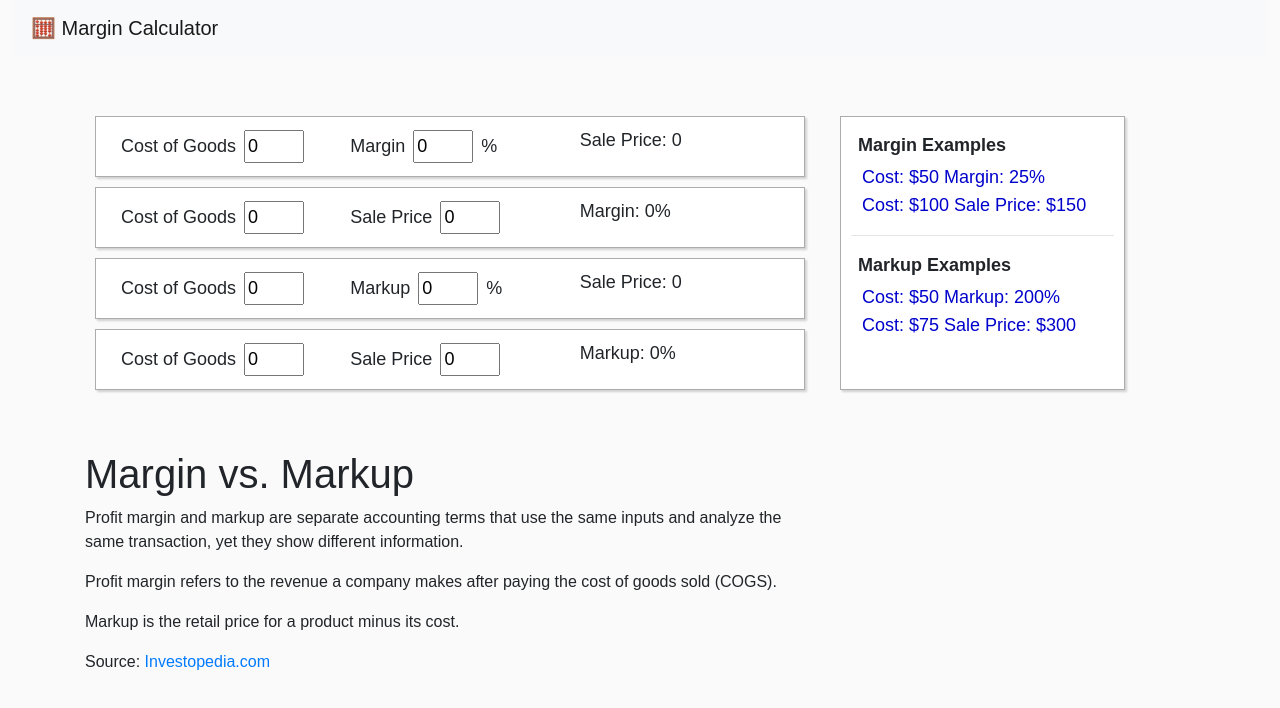
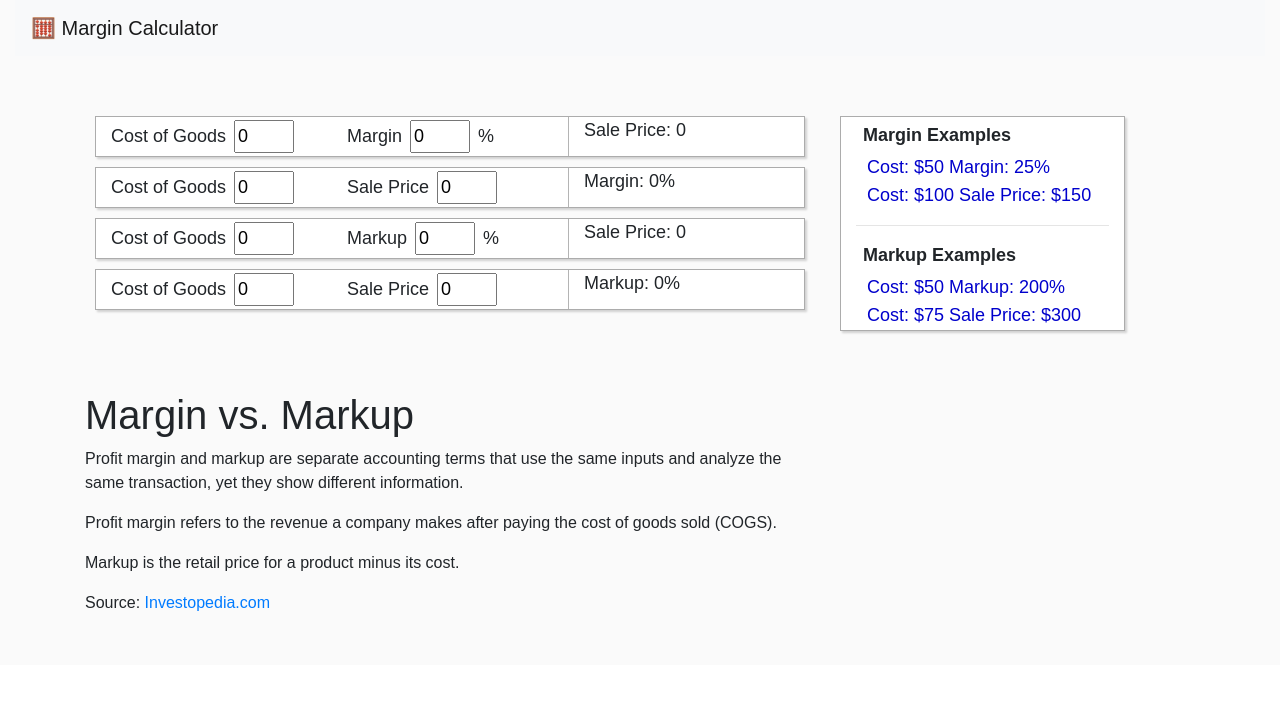
Before and after one commit to alex-lip/CompoundInterestCalculator, a Vue app in the folder CapstoneTemplate/vue/: page / in a window 1280 px wide. Shown: the top 708 px of the page. Built offline with nearby package versions, Linux system fonts and the light colour scheme.

Commit message:
vertical bar for result

```diff
--- a/CapstoneTemplate/vue/src/views/Home.vue
+++ b/CapstoneTemplate/vue/src/views/Home.vue
@@ -3,14 +3,14 @@
     <div class="row mainRow">
       <div class="col-sm-8">
         <div class="row formula">
-          <div class="col-sm-4">
+          <div class="col-4">
             Cost of Goods
             <input type="number" class="inputBox" v-model="cogs1" />
           </div>
-          <div class="col-sm-4">
+          <div class="col-4">
             Margin <input type="number" class="inputBox" v-model="margin" /> %
           </div>
-          <div class="col-sm-4">Sale Price: {{ cogsMargin }}</div>
+          <div class="col-4 result">Sale Price: {{ cogsMargin }}</div>
         </div>
 
         <div class="row formula">
@@ -22,7 +22,7 @@
             Sale Price
             <input type="number" class="inputBox" v-model="salePrice1" />
           </div>
-          <div class="col-sm-4">Margin: {{ cogsSalePriceMargin }}%</div>
+          <div class="col-sm-4 result">Margin: {{ cogsSalePriceMargin }}%</div>
         </div>
 
         <div class="row formula">
@@ -33,7 +33,7 @@
           <div class="col-sm-4">
             Markup <input type="number" class="inputBox" v-model="markup" /> %
           </div>
-          <div class="col-sm-4 box3">Sale Price: {{ cogsMarkup }}</div>
+          <div class="col-sm-4 result">Sale Price: {{ cogsMarkup }}</div>
         </div>
 
         <div class="row formula">
@@ -45,7 +45,7 @@
             Sale Price
             <input type="number" class="inputBox" v-model="salePrice2" />
           </div>
-          <div class="col-sm-4">Markup: {{ cogsSalePriceMarkup }}%</div>
+          <div class="col-sm-4 result">Markup: {{ cogsSalePriceMarkup }}%</div>
         </div>
       </div>
       <div class="col-sm-3 formula">
@@ -158,7 +158,7 @@ input::-webkit-inner-spin-button {
 .formula {
   border: 1px solid rgb(172, 172, 172);
   box-shadow: 2px 2px 2px rgb(209, 209, 209);
-  padding: 10px;
+
   font-size: 18px;
   background-color: white;
   margin: 10px;
@@ -167,6 +167,10 @@ input::-webkit-inner-spin-button {
 .inputBox {
   width: 60px;
   margin: 3px;
+}
+
+.result {
+  border-left: 1px solid rgb(180, 180, 180);
 }
 
 .exampleHeader {
```
